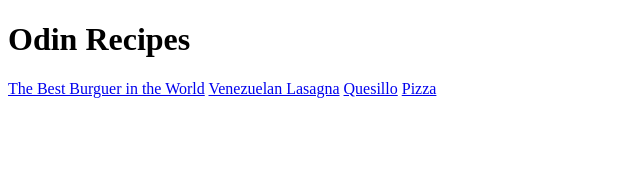
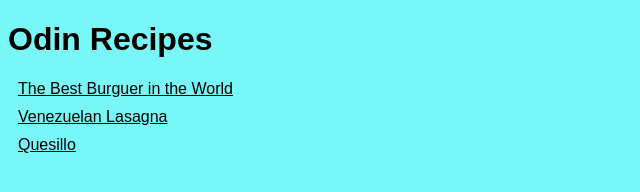
Before and after one commit to luisaopb/odin-recipes, a plain HTML site: page index.html in a window 1280 px wide. Shown: the whole page, without its empty margins (0-640 px from the left). Drawn offline with Linux system fonts and the light colour scheme.

Commit message:
Add css file and basics styles for all pages, we'll use a global css style

```diff
--- a/index.html
+++ b/index.html
@@ -3,6 +3,7 @@
 <head>
     <meta charset="UTF-8">
     <meta name="viewport" content="width=device-width, initial-scale=1.0">
+    <link rel="stylesheet" href="style.css">
     <title>Odin Recipes</title>
 </head>
 <body>
@@ -10,6 +11,5 @@
     <a href="./recipes/burguer.html">The Best Burguer in the World</a>
     <a href="./recipes/lasagna.html">Venezuelan Lasagna</a>
     <a href="./recipes/quesillo.html">Quesillo</a>
-    <a href="./recipes/pizza.html">Pizza</a>
 </body>
 </html>
--- /dev/null
+++ b/style.css
@@ -0,0 +1,10 @@
+body {
+    background-color: #79f6f6;
+    font-family: sans-serif;
+}
+
+a{
+    display: block;
+    margin: 10px;
+    color: #000000;
+}
```
Also changed, not shown: recipes/burguer.html (+1 -0 lines), recipes/lasagna.html (+1 -0 lines), recipes/quesillo.html (+1 -0 lines).
